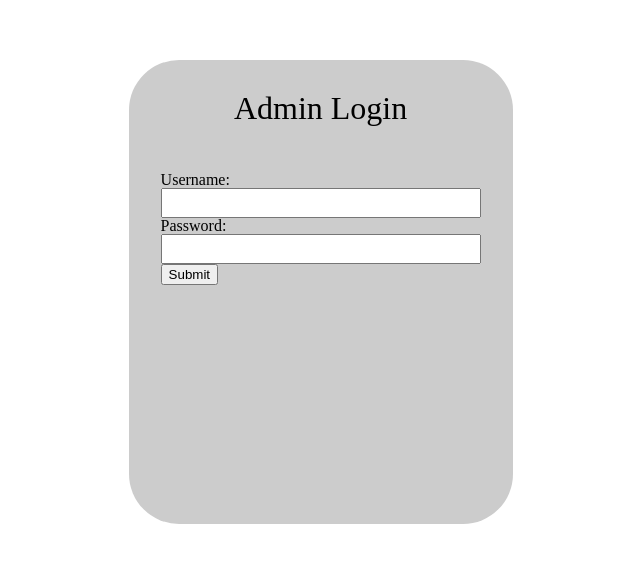
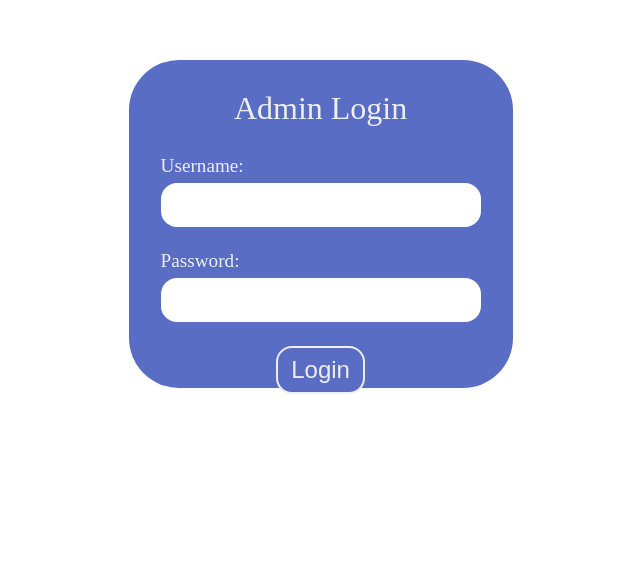
Before and after one commit to eefborromeo/banking-app, a React (Create React App) app: page /admin in a window 1280 px wide. Shown: the part 140-702 px from the top of the page, without its empty margins (345-985 px from the left). Built offline with nearby package versions, Linux system fonts and the light colour scheme.

Commit message:
add styling to login form
fix active navlink styling

```diff
--- a/src/components/LoginForm.js
+++ b/src/components/LoginForm.js
@@ -53,34 +53,61 @@ export default function LoginForm() {
           onChange={handleChange}
         />
       </Field>
-      <button>Submit</button>
+      <button>Login</button>
     </Form>
   );
 }
 
 const Form = styled.form`
-  height: 50vh;
+  height: 33vh;
   width: 25%;
   padding: 2rem;
   border-radius: 50px;
-  background: #ccc;
+  background: #596dc4;
+  color: #eee;
   position: absolute;
   margin: 0;
   top: 25%;
   left: 37%;
+
+  button {
+    display: block;
+    border: #eee 2px solid;
+    color: #eee;
+    margin: 0 auto;
+    font-size: 1.5rem;
+    padding: 0.5rem 0.8rem;
+    background: #596dc4;
+    border-radius: 1rem;
+    cursor: pointer;
+
+    &:hover {
+      background: #eee;
+      color: #596dc4;
+    }
+  }
 `;
 
 const Title = styled.h1`
   text-align: center;
   font-size: 2rem;
-  margin-bottom: 3rem;
+  margin-bottom: 2rem;
 `;
 
 const Field = styled.div`
+  margin-bottom: 1.5rem;
   display: flex;
   flex-direction: column;
 
+  label {
+    font-size: 1.2rem;
+  }
+
   input {
-    height: 1.5rem;
+    font-size: 1.5rem;
+    padding: 0.5rem;
+    margin-top: 0.5rem;
+    border: none;
+    border-radius: 1rem;
   }
 `;
--- a/src/pages/Dashboard.js
+++ b/src/pages/Dashboard.js
@@ -1,5 +1,5 @@
 import React from "react";
 
-export default function Dasboard() {
+export default function Dasboard({ to }) {
   return <div>This is Dashboard</div>;
 }
--- a/src/pages/Layout.js
+++ b/src/pages/Layout.js
@@ -7,7 +7,7 @@ import LoginForm from "../components/LoginForm";
 import useStore from "../store";
 
 export default function Layout({ theme, setTheme }) {
-  const [isSideBarOpen, setIsSideBarOpen] = useState(true);
+  const [isSideBarOpen, setIsSideBarOpen] = useState(false);
   const isAdminLoggedIn = useStore((state) => state.loggedIn);
 
   const toggleTheme = () => {
@@ -41,10 +41,10 @@ export default function Layout({ theme, setTheme }) {
       <StyledLayout>
         <SideBar isSideBarOpen={isSideBarOpen}>
           <ul>
-            <StyledLink activeclassname="active" to="/admin/">
+            <StyledLink activeclassname="active" end to="/admin">
               Dashboard
             </StyledLink>
-            <StyledLink activeclassname="active" to="/admin/users">
+            <StyledLink activeclassname="active" end to="/admin/users">
               Users List
             </StyledLink>
             <StyledLink activeclassname="active" to="/admin/new">
```
